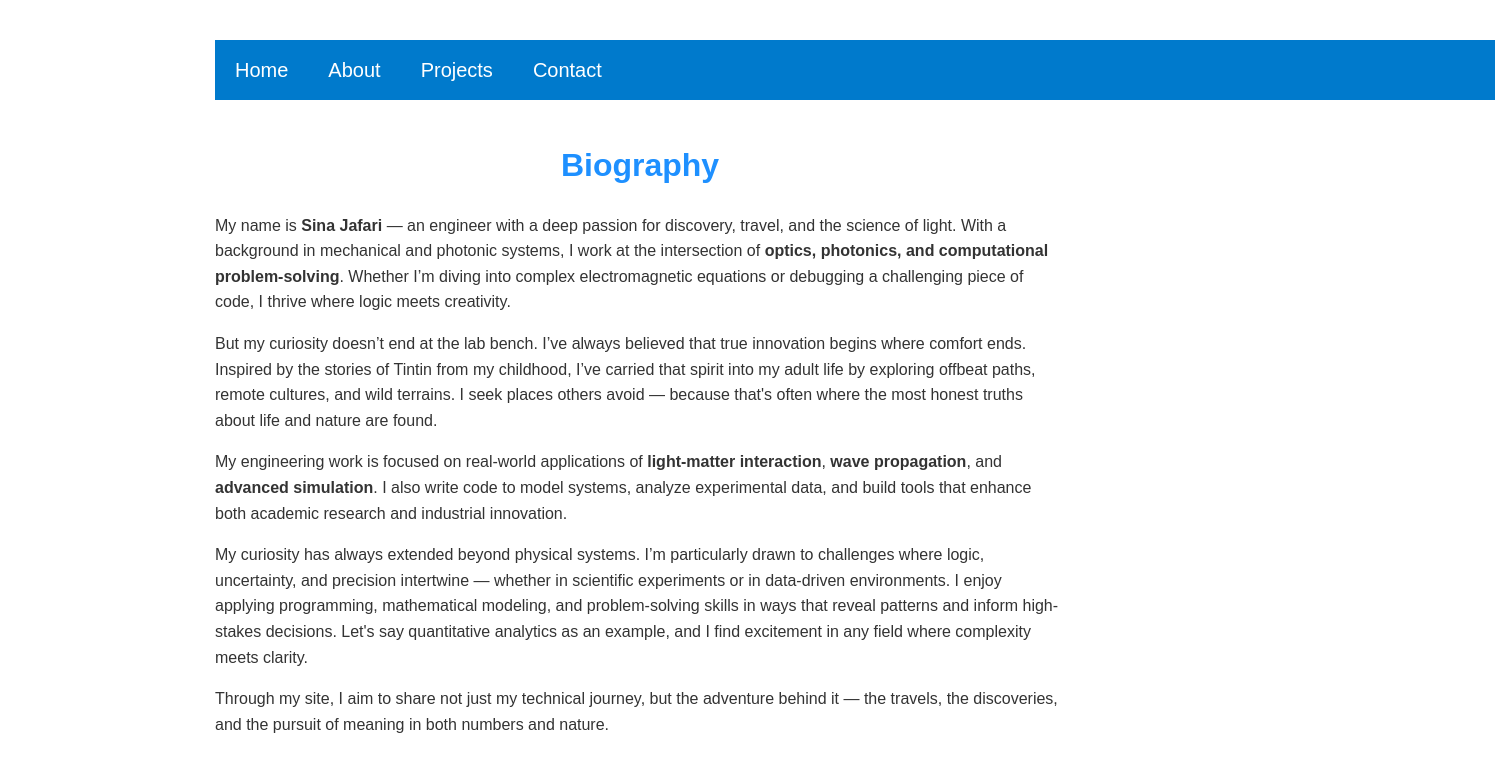
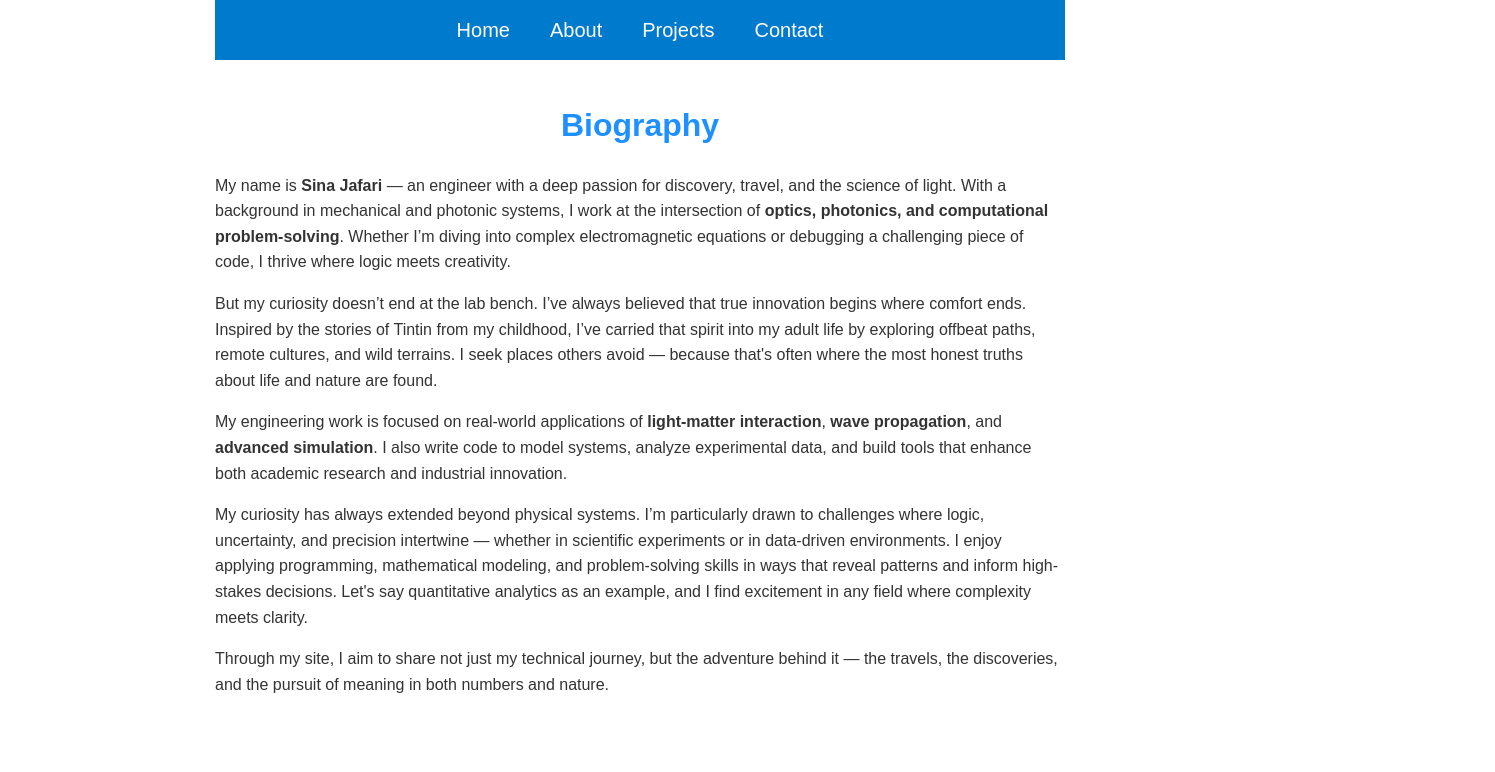
Before and after one commit to sina-jafari/bio, a plain HTML site: page index.html in a window 1280 px wide. Shown: the whole page, 1495 px wide, since content can reach past the window. Drawn offline with Linux system fonts and the light colour scheme.

Commit message:
Update index.html

```diff
--- a/index.html
+++ b/index.html
@@ -1,35 +1,35 @@
 <!DOCTYPE html>
 <html lang="en">
 <head>
-  <meta charset="UTF-8">
+  <meta charset="UTF-8" />
   <title>Sina Jafari – Biography</title>
   <style>
     body {
       font-family: Arial, sans-serif;
       line-height: 1.6;
       max-width: 850px;
-      margin: 40px auto;
+      margin: 0 auto;
       padding: 0 20px;
       color: #333;
     }
 
     /* Navigation styles */
     nav {
+      background-color: #007acc;
       margin-bottom: 40px;
     }
 
     .navbar {
-      width: 100vw; /* full width of the viewport */
-     justify-content: center;   /* Center items horizontally */
+      display: flex;
+      justify-content: center;
+      align-items: center;
+      flex-wrap: wrap;
       list-style-type: none;
       padding: 0;
       margin: 0;
-      background-color: #007acc;
-      overflow: visible;
     }
 
     .navbar > li {
-      float: left;
       position: relative;
     }
 
@@ -79,11 +79,12 @@
       text-align: center;
     }
 
-    /* Clearfix */
-    .navbar::after {
-      content: "";
-      display: table;
-      clear: both;
+    /* Responsive text size on small screens */
+    @media (max-width: 600px) {
+      .navbar > li > a {
+        font-size: 18px;
+        padding: 12px 16px;
+      }
     }
   </style>
 </head>
```
